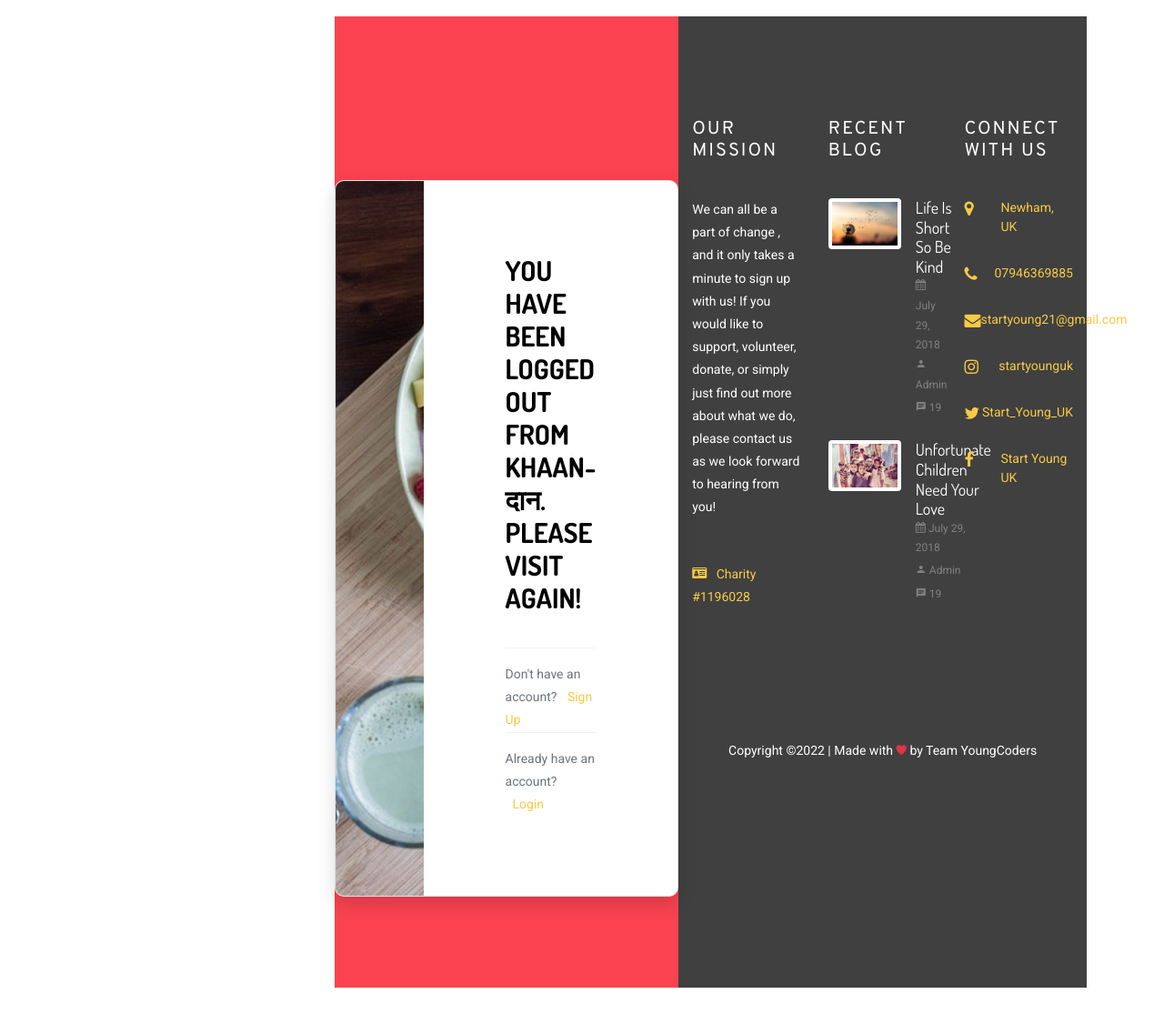
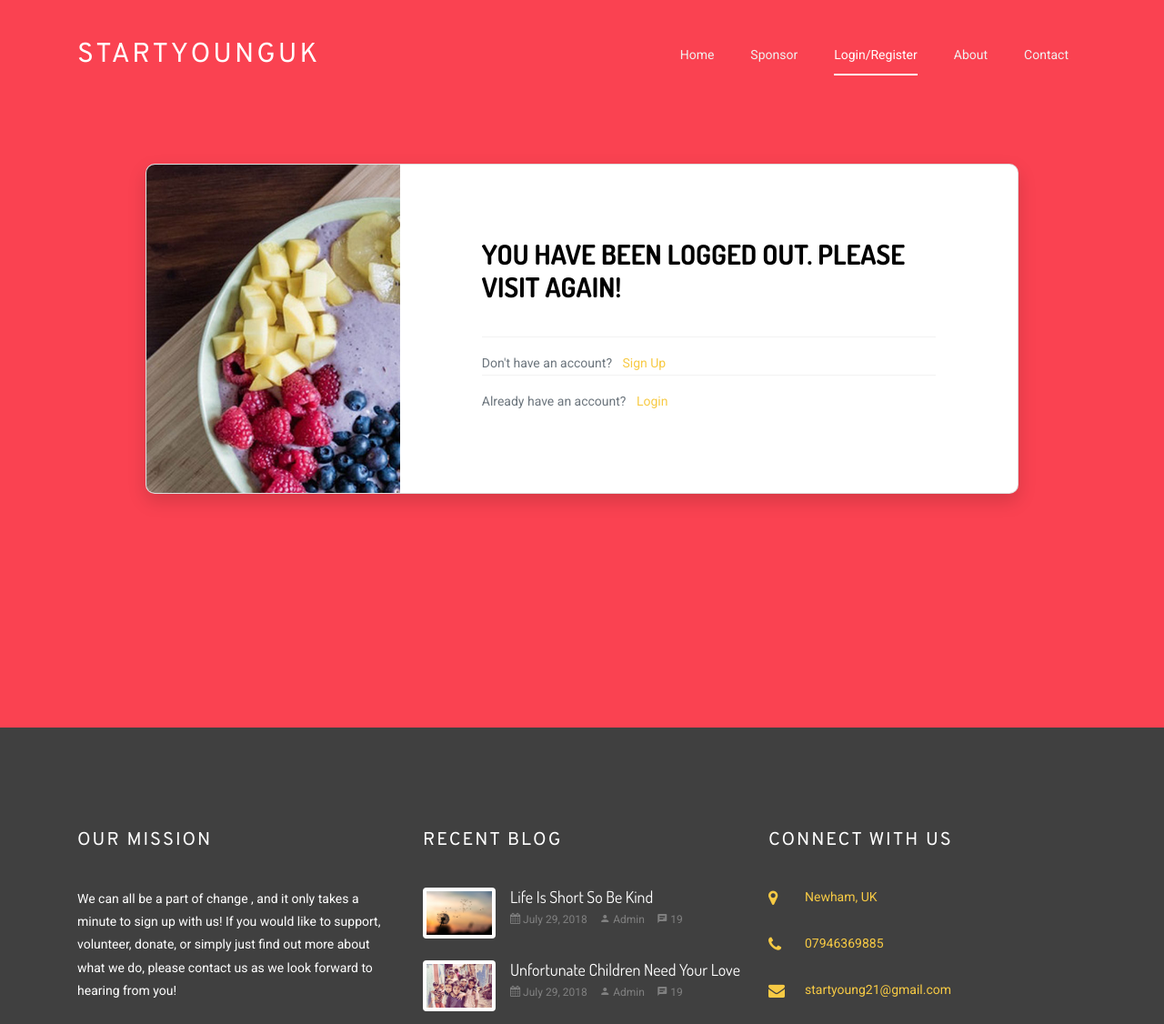
Before and after one commit to styuk1234/StartYoungUK-Website, a Django app: page /logout/ in a window 1280 px wide. Shown: the top 1126 px of the page at 91% size. Before the commit the page ends 1086 px from the top, so only its background shows below. Run offline with Django 4.2, Linux system fonts and the light colour scheme; some libraries are stand-ins or nearby versions; some web fonts are replaced.

Commit message:
fixed logout page

```diff
--- a/home/views.py
+++ b/home/views.py
@@ -1,4 +1,10 @@
 from django.shortcuts import render
+from sponsor.models import Donation
+from django.core.serializers import serialize
+import json
 
 def home(request):
+    top10_donation = Donation.objects.all().order_by('amount')[:10]
+    serial_donation= json.loads(serialize('json', top10_donation))
+    print(serial_donation)
     return render(request, 'home.html')
--- a/users/templates/users/logout.html
+++ b/users/templates/users/logout.html
@@ -1,9 +1,5 @@
 {% extends 'base.html' %}
 {% load static %}
-
-<!DOCTYPE html>
-<html lang="en">
-
 {% block header %}
     <script src="https://ajax.googleapis.com/ajax/libs/jquery/3.4.1/jquery.min.js"></script>
     <script src="https://cdnjs.cloudflare.com/ajax/libs/popper.js/1.14.7/umd/popper.min.js"></script>
@@ -32,13 +28,27 @@
 {% endblock header %}
 
 {% block content %}
+
+<li class="nav-item"><a href="{% url 'home-page' %}" class="nav-link">Home</a></li>
+<!-- <li class="nav-item"><a href="how-it-works.html" class="nav-link">How It Works</a></li> -->
+<li class="nav-item"><a href="{% url 'sponsor-us' %}" class="nav-link">Sponsor</a></li>
+<!-- <li class="nav-item"><a href="gallery.html" class="nav-link">Gallery</a></li> -->
+<li class="nav-item active "><a href="{% url 'register' %}" class="nav-link">Login/Register</a></li>
+<li class="nav-item"><a href="{% url 'about-us' %}" class="nav-link">About</a></li>
+<li class="nav-item"><a href="{% url 'contact-us' %}" class="nav-link">Contact</a></li>
+</ul>
+</div>
+</div>
+</nav>
+
+
     <div class="page-wrapper bg-red p-t-180 p-b-100 font-robo">
         <div class="wrapper wrapper--w960">
             <div class="card card-2">
                 <div class="card-heading"></div>
                 <div class="card-body">
 
-                    <h2 class="title">You have been logged out from Khaan-दान. Please visit again!</h2>
+                    <h2 class="title">You have been logged out. Please visit again!</h2>
 
                     <div class="border-top pt-3">
                         <p class="text-muted">Don't have an account? <a class="ml-2" href="{% url 'Register' %}">Sign Up</a></p>
@@ -61,5 +71,3 @@
     <!-- Main JS-->
     <script src="{% static 'js/global.js' %}"></script>
 {% endblock content %}
-</html>
-<!-- end document-->
```
Also changed, not shown: 1 other file.
